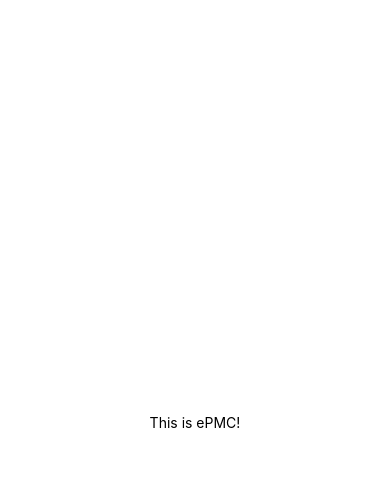
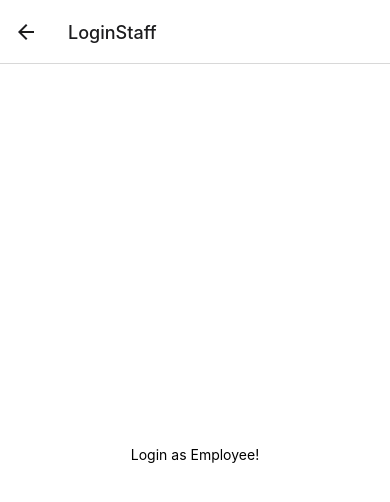
Before and after one commit to risandoval/ePMC-mobile, a React Native app: screen /LoginStaff in a window 390 px wide. Shown: the top 502 px of the page. Built offline with nearby package versions, Linux system fonts and the light colour scheme.

Commit message:
login navigation

```diff
--- a/App.js
+++ b/App.js
@@ -1,20 +1,23 @@
-import { StatusBar } from 'expo-status-bar';
-import { StyleSheet, Text, View } from 'react-native';
+// import React from 'react';
+
+
+import { NavigationContainer } from "@react-navigation/native";
+import { createNativeStackNavigator } from "@react-navigation/native-stack";
+
+import Login from "./components/Login";
+import LoginStaff from './components/LoginStaff';
+import LoginPatient from './components/LoginPatient';
+
+const Stack = createNativeStackNavigator();
 
 export default function App() {
   return (
-    <View style={styles.container}>
-      <Text>This is ePMC!</Text>
-      <StatusBar style="auto" />
-    </View>
+    <NavigationContainer>
+      <Stack.Navigator>
+        <Stack.Screen name="Login" component={Login} />
+        <Stack.Screen name="LoginStaff" component={LoginStaff} />
+        <Stack.Screen name="LoginPatient" component={LoginPatient} />
+      </Stack.Navigator>
+    </NavigationContainer>
   );
 }
-
-const styles = StyleSheet.create({
-  container: {
-    flex: 1,
-    backgroundColor: '#fff',
-    alignItems: 'center',
-    justifyContent: 'center',
-  },
-});
--- /dev/null
+++ b/components/Login.js
@@ -0,0 +1,23 @@
+import { StyleSheet, Button, View } from 'react-native';
+
+
+
+export default function Login( { navigation} ) {
+  return (
+    <View style={styles.container}>
+        <Button title='Login as Employee'
+            onPress={() => navigation.navigate("LoginStaff")}/>
+        <Button title='Login as Patient'
+            onPress={() => navigation.navigate("LoginPatient")}/>
+    </View>
+  );
+}
+
+const styles = StyleSheet.create({
+  container: {
+    flex: 1,
+    backgroundColor: '#fff',
+    alignItems: 'center',
+    justifyContent: 'center',
+  },
+});
--- /dev/null
+++ b/components/LoginPatient.js
@@ -0,0 +1,18 @@
+import { StyleSheet, View, Text} from 'react-native';
+
+export default function LoginStaff() {
+  return (
+    <View style={styles.container}>
+      <Text>Login as Patient!</Text>
+    </View>
+  );
+}
+
+const styles = StyleSheet.create({
+  container: {
+    flex: 1,
+    backgroundColor: '#fff',
+    alignItems: 'center',
+    justifyContent: 'center',
+  },
+});
--- /dev/null
+++ b/components/LoginStaff.js
@@ -0,0 +1,18 @@
+import { StyleSheet, View, Text} from 'react-native';
+
+export default function LoginStaff() {
+  return (
+    <View style={styles.container}>
+      <Text>Login as Employee!</Text>
+    </View>
+  );
+}
+
+const styles = StyleSheet.create({
+  container: {
+    flex: 1,
+    backgroundColor: '#fff',
+    alignItems: 'center',
+    justifyContent: 'center',
+  },
+});
--- a/package.json
+++ b/package.json
@@ -9,10 +9,14 @@
     "web": "expo start --web"
   },
   "dependencies": {
+    "@react-navigation/native": "^6.0.13",
+    "@react-navigation/native-stack": "^6.9.1",
     "expo": "~46.0.16",
     "expo-status-bar": "~1.4.0",
     "react": "18.0.0",
-    "react-native": "0.69.6"
+    "react-native": "0.69.6",
+    "react-native-safe-area-context": "4.3.1",
+    "react-native-screens": "~3.15.0"
   },
   "devDependencies": {
     "@babel/core": "^7.12.9"
```
Also changed, not shown: 1 other file (tests, documents, lock files or other folders).
